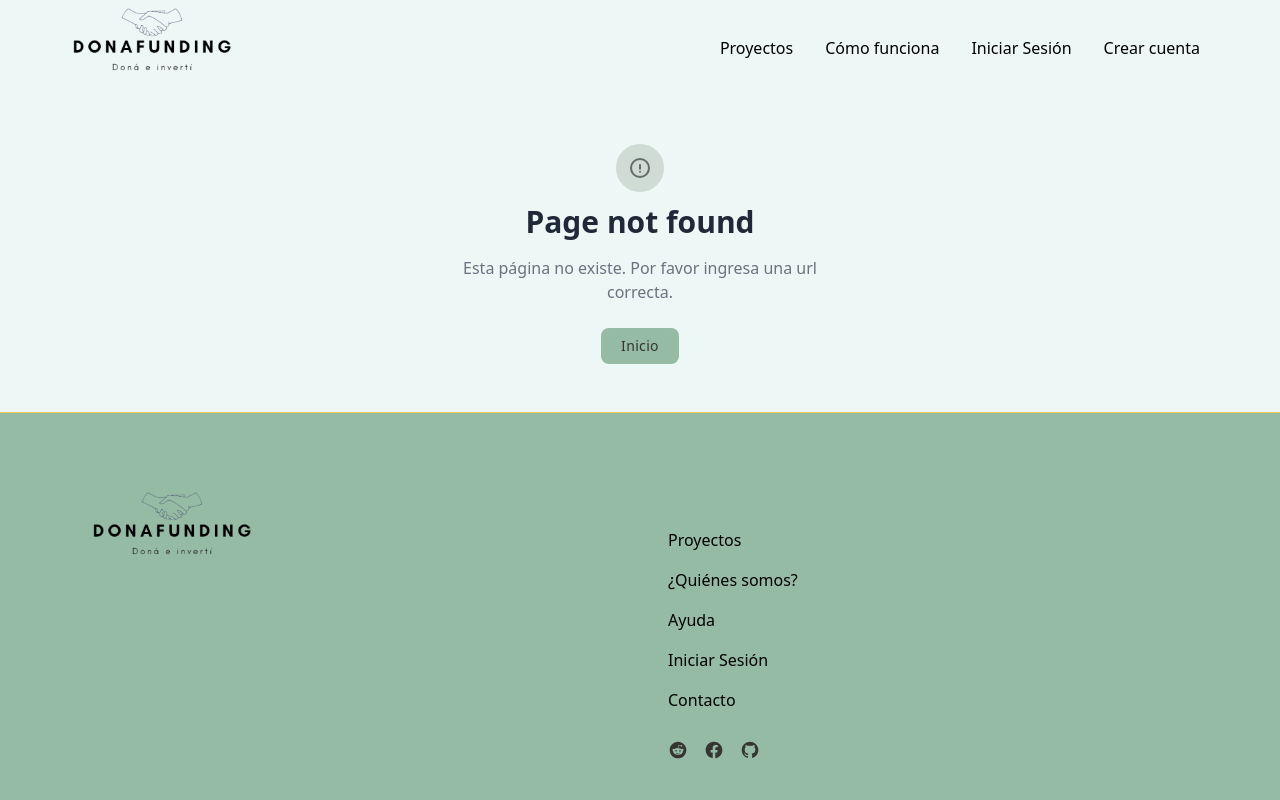
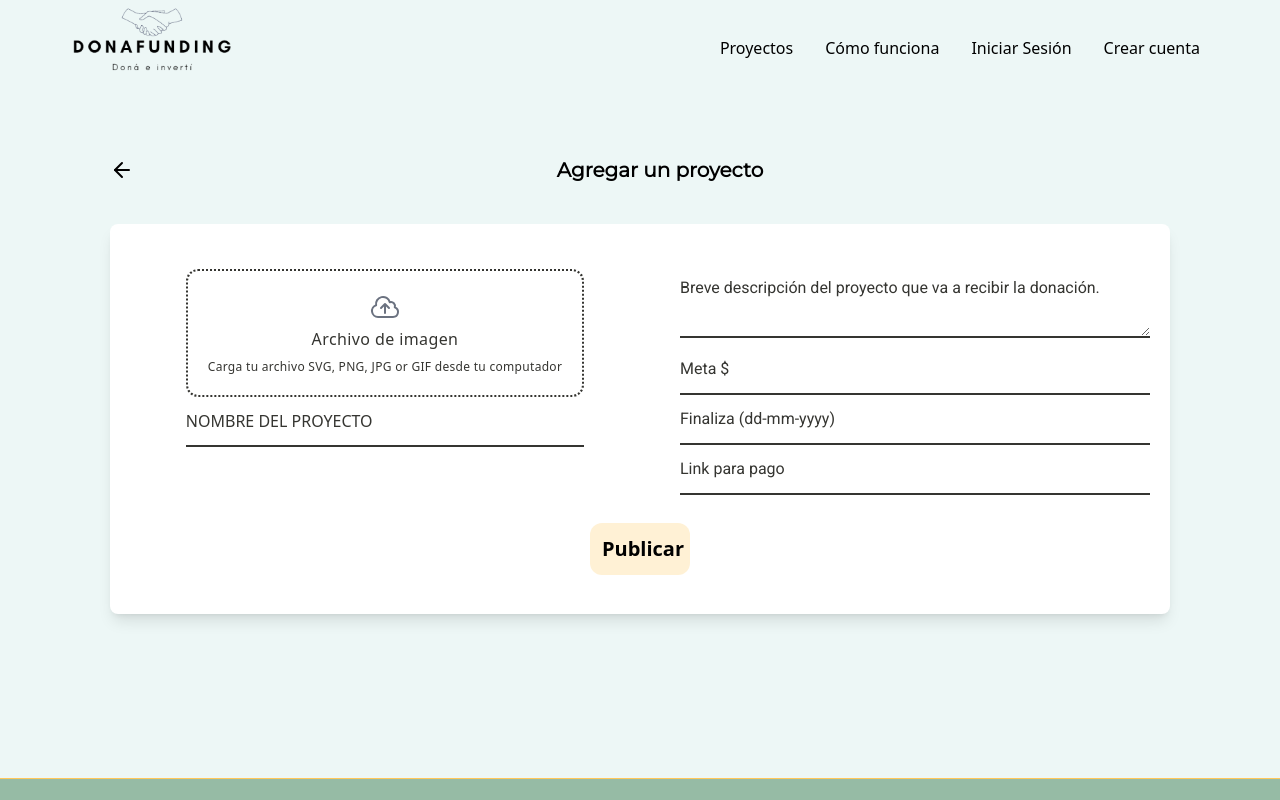
Before and after one commit to yeniferrosana/test-nest, a Vue app in the folder frontend/: page /add-projects in a window 1280 px wide. Shown: the top 800 px of the page. Built offline with nearby package versions, Linux system fonts and the light colour scheme; no server answers.

Commit message:
Cambios faltantes de maquetacion de rama Frontend

```diff
--- /dev/null
+++ b/frontend/src/components/Cards/CFAddProjectCard.vue
@@ -0,0 +1,73 @@
+<script setup>
+import CFBaseButton from "../Buttons/CFBaseButton.vue";
+import CFText from "../Text/CFText.vue";
+
+import { useRoute } from "vue-router";
+
+const route = useRoute();
+
+</script>
+<template>
+  <div
+    class="bg-white grid grid-cols-1 grid-rows-[auto_auto_auto] lg:grid-cols-2 lg:grid-rows-[auto_130px] shadow-lg rounded-lg p-5 justify-items-center items-center"
+  >
+    <div class="">
+      <label for="dropzone-file" class="flex flex-col items-center w-full max-w-lg p-5 m-auto mt-2 text-center bg-white border-2 border-primary-color border-dotted cursor-pointer rounded-xl">
+        <svg xmlns="http://www.w3.org/2000/svg" fill="none" viewBox="0 0 24 24" stroke-width="1.5" stroke="currentColor" class="w-8 h-8 text-gray-500 dark:text-gray-400">
+            <path stroke-linecap="round" stroke-linejoin="round" d="M12 16.5V9.75m0 0l3 3m-3-3l-3 3M6.75 19.5a4.5 4.5 0 01-1.41-8.775 5.25 5.25 0 0110.233-2.33 3 3 0 013.758 3.848A3.752 3.752 0 0118 19.5H6.75z" />
+        </svg>
+
+        <h2 class="mt-1 font-medium tracking-wide text-primary-color">Archivo de imagen</h2>
+
+        <p class="mt-2 text-xs tracking-wide text-primary-color">Carga tu archivo SVG, PNG, JPG or GIF desde tu computador </p>
+
+        <input id="dropzone-file" type="file" class="hidden" />
+      </label>
+      <input
+          v-model="name"
+          type="text"
+          class="w-full py-3 text-primary-color border-b-2 border-primary-color bg-transparent focus:border-secondary-color-200 focus:border-b-2 outline-none placeholder:text-primary-color"
+          placeholder="NOMBRE DEL PROYECTO"
+        />
+    </div>
+    <div
+      class="font-Roboto lg:pl-10 grid grid-cols-1 grid-rows-[80px_1fr_50px_50px] py-5"
+    >
+      <div>
+        <textarea
+          v-model="description"
+          class="w-full py-3 text-primary-color border-b-2 border-primary-color bg-transparent focus:border-secondary-color-200 focus:border-b-2 outline-none placeholder:text-primary-color"
+          placeholder="Breve descripción del proyecto que va a recibir la donación."
+        />
+
+        <input
+          v-model="meta"
+          type="text"
+          class="w-full py-3  text-primary-color border-b-2 border-primary-color bg-transparent focus:border-secondary-color-200 focus:border-b-2 outline-none placeholder:text-primary-color"
+          placeholder="Meta $"
+        />
+
+        <input
+          v-model="end"
+          type="text"
+          class="w-full py-3 text-primary-color border-b-2 border-primary-color bg-transparent focus:border-secondary-color-200 focus:border-b-2 outline-none placeholder:text-primary-color"
+          placeholder="Finaliza (dd-mm-yyyy)"
+        />
+
+
+        <input
+          v-model="end"
+          type="text"
+          class="w-full py-3  text-primary-color border-b-2 border-primary-color bg-transparent focus:border-secondary-color-200 focus:border-b-2 outline-none placeholder:text-primary-color"
+          placeholder="Link para pago"
+        />
+      </div>
+    </div>
+    <div class="lg:col-span-3">
+      <CFBaseButton
+        class="bg-secondary-color-500 p-3 rounded-xl font-bold text-xl m-auto w-[100px] mt-10"
+        >Publicar</CFBaseButton
+      >
+    </div>
+  </div>
+</template>
--- /dev/null
+++ b/frontend/src/components/Cards/CFHistoryCard.vue
@@ -0,0 +1,33 @@
+<script setup>
+import CFBaseButton from "../Buttons/CFBaseButton.vue";
+import CFText from "../Text/CFText.vue";
+import CFProgressBar from "../shared/ProgressBar.vue";
+</script>
+<template>
+ <div class="p-4 flex flex-wrap md:flex-nowrap bg-white shadow-lg rounded-lg">
+    <div class="md:w-64 md:mb-0 mb-6 flex-shrink-0 flex flex-col">
+      <img
+        class="block w-full h-full object-cover rounded-lg"
+        src="https://placehold.it/210x166"
+        alt="title de prueba"
+      />
+    </div>
+    <div class="md:flex-grow font-Roboto lg:pl-8 p-2">
+      <div>
+    <CFText tag="h1" class="font-bold text-xl md:text-2xl">Don Tata</CFText>
+    <CFText tag="span" class="text-secondary-color-400 text-base"
+      >Ya han invertido 67 personas</CFText
+    >
+  </div>
+  <CFText tag="p" class="py-5 text-sm">
+    Don Tata busca expandir su negocio. Con tu inversión podremos comprar
+    mas de 500 productos y asi expandir la facturació y asi poder llegar al
+    millón de pesos
+  </CFText>
+  <CFBaseButton
+    class="bg-secondary-color-500 p-3 rounded-xl font-bold text-sm m-auto "
+    >Volver a invertir</CFBaseButton
+  >
+    </div>
+  </div>
+</template>
--- a/frontend/src/components/shared/AsideProfile.vue
+++ b/frontend/src/components/shared/AsideProfile.vue
@@ -13,7 +13,7 @@
 
         <router-link
           class="flex py-2 mt-5 text-gray-600 transition-colors duration-300 transform rounded-lg hover:bg-gray-100 hover:text-gray-700"
-          to="/donaciones"
+          to="/history"
         >
           <span class="mx-4 font-medium">Historial de donaciones</span>
         </router-link>
--- a/frontend/src/router/index.js
+++ b/frontend/src/router/index.js
@@ -21,6 +21,11 @@ const router = createRouter({
       path: "/projects",
       name: "projects",
       component: () => import("../views/CFProjectsView.vue"),
+    },
+    {
+      path: "/add-projects",
+      name: "add-projects",
+      component: () => import("../views/CFAddProjectsView.vue"),
     },
     {
       path: "/projects/:id",
@@ -54,6 +59,11 @@ const router = createRouter({
       component: () => import("../views/CFProfileView.vue"),
     },
     {
+      path: "/history",
+      name: "history",
+      component: () => import("../views/CFHistoryView.vue"),
+    },
+    {
       path: "/:pathMatch(.*)*",
       name: "PageNotFound",
       component: () => import("../views/CFNotFound.vue"),
--- /dev/null
+++ b/frontend/src/views/CFAddProjectsView.vue
@@ -0,0 +1,28 @@
+<script setup>
+import { useRouter } from "vue-router";
+import CFAddProjectCard from "../components/Cards/CFAddProjectCard.vue";
+import CFText from "../components/Text/CFText.vue";
+import arrowLeftIcon from "../assets/icons/arrow_left.svg";
+
+const router = useRouter();
+</script>
+<template>
+  <div class="bg-secondary-color p-5">
+    <div
+      class="lg:w-[1060px] m-auto md:w-[80%] sm:w-full mx-auto relative my-10"
+    >
+      <CFText
+        class="font-Montserrat font-bold text-xl pl-10 text-center"
+        tag="h3"
+        >Agregar un proyecto</CFText
+      >
+      <img
+        class="absolute left-0 top-1/2 -translate-y-1/2 cursor-pointer"
+        :src="arrowLeftIcon"
+        @click="router.go(-1)"
+        alt=""
+      />
+    </div>
+    <CFAddProjectCard class="lg:w-[1060px] m-auto md:w-[80%] sm:w-full mb-36" />
+  </div>
+</template>
--- /dev/null
+++ b/frontend/src/views/CFHistoryView.vue
@@ -0,0 +1,35 @@
+<script>
+  import AsideProfile from '../components/shared/AsideProfile.vue'
+  import CFHistoryCard from '../components/Cards/CFHistoryCard.vue'
+  export default {
+    components: {
+      AsideProfile,
+      CFHistoryCard
+    }
+  }
+</script>
+
+<template>
+<main class="flex flex-col gap-6 pb-6 h-full flex-grow items-center">
+  <div class="w-full max-w-6xl px-8 py-16">
+    <div class="flex flex-wrap">
+      <AsideProfile class="w-full md:w-1/3 lg:w-1/4 hidden md:block">
+      </AsideProfile>
+      <main class="w-full md:w-2/3 lg:w-3/4">
+        <div class="w-full ml-0 md:ml-4 lg:ml-4">
+
+          <CFHistoryCard
+            v-for="i in [1, 2, 3, 4, 5]"
+            :key="i"
+            class="mb-3"
+          >
+          </CFHistoryCard>
+
+        </div>
+
+      </main>
+    </div>
+  </div>
+</main>
+
+</template>
--- a/frontend/src/views/CFHomeView.vue
+++ b/frontend/src/views/CFHomeView.vue
@@ -130,8 +130,7 @@ export default {
       </div>
     </section>
     <section id="projects">
-      <div class="my-5">
-        <div class="max-w-7xl m-auto flex flex-wrap gap-5">
+      <div class="max-w-7xl mx-auto mt-12 flex flex-wrap justify-center gap-5">
           <CFProjectCard>
             <template v-slot:img>
               <img :src="json[1].image" alt="" />
@@ -240,7 +239,6 @@ export default {
               </div>
             </template>
           </CFProjectCard>
-        </div>
       </div>
       <div class="w-full text-center mb-12">
         <router-link to="projects">
```
